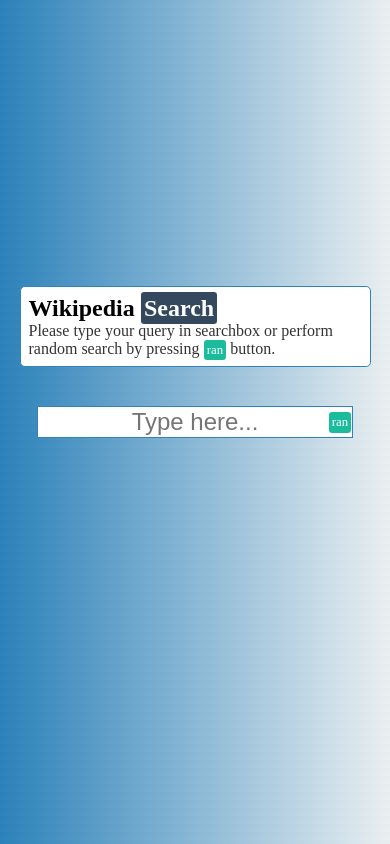
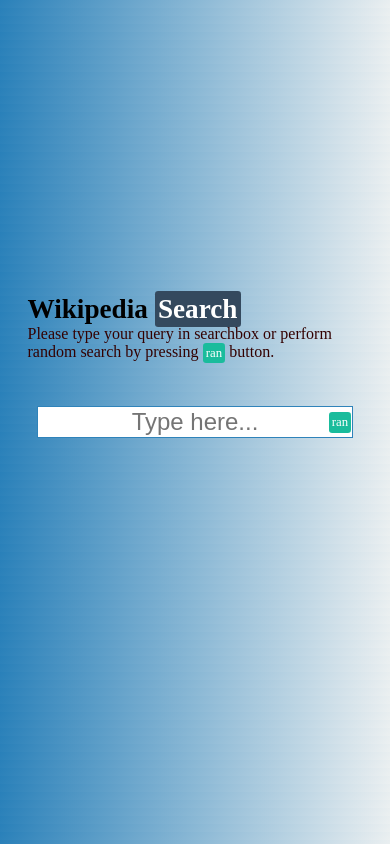
Before and after one commit to lukaskwkw/wikipedia-viewer-fcc, a plain HTML site: page public/index.html in a window 390 px wide. Drawn offline with nearby package versions, Linux system fonts and the light colour scheme.

Commit message:
styled text

```diff
--- a/public/assets/css/main.scss
+++ b/public/assets/css/main.scss
@@ -22,6 +22,8 @@ body {
 	padding: .2rem;
 	border-radius: .2rem;
 	color: white;
+	text-shadow: none;
+
 }
 
 .wrap {
@@ -74,23 +76,32 @@ a {
     top: 50%;
     z-index: -1;
     position: absolute;
-    border: .1rem solid #2F83BA;
+    // border: .1rem solid #2F83BA;
     border-radius: .3rem;
     padding: .5rem;
-    background-color: #FFF;
+    // background-color: #FFF;
+    text-shadow: 1px 1px 1px #fff;
 	transition: .2s ease all;
-    > h2 {
+    > h1 {
     	margin: 0;
     	color: black;
     	// color: #ecf0f1;
     }
     > p {
     	margin: 0;
-    	color: #333;
+    	color: #300;
     }
 
     @media (max-width: 30rem) {
     		margin-top: -8.5rem;
+    text-shadow: none;
+
+	    > h1 {
+    	margin: 0;
+    	font-size: 1.7rem;
+    	color: black;
+    	// color: #ecf0f1;
+    }
     }
 
 }
@@ -102,6 +113,8 @@ a {
 	font-size: .8rem;
 	cursor: pointer;
 	color: white;
+	text-shadow: none;
+
 }
 
 
--- a/public/index.html
+++ b/public/index.html
@@ -11,7 +11,7 @@
 <div class="view">
   <ul class="view__list"></ul>
 </div>
-  <div class="info"><h2>Wikipedia <span class="text--special">Search</span></h2><p>Please type your query in searchbox or perform random search by pressing <span class="btn">ran</span> button.</p></div>
+  <div class="info"><h1>Wikipedia <span class="text--special">Search</span></h1><p>Please type your query in searchbox or perform random search by pressing <span class="btn">ran</span> button.</p></div>
 <div class="search-box">
   <input class="search-bar" type="text" placeholder="Type here...">
   <span class="ran-btn">ran</span>
```
Also changed, not shown: public/assets/css/main.css, 1 other file.
